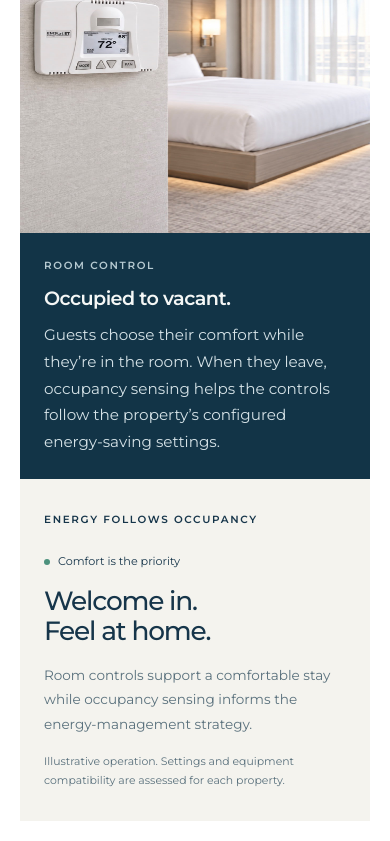
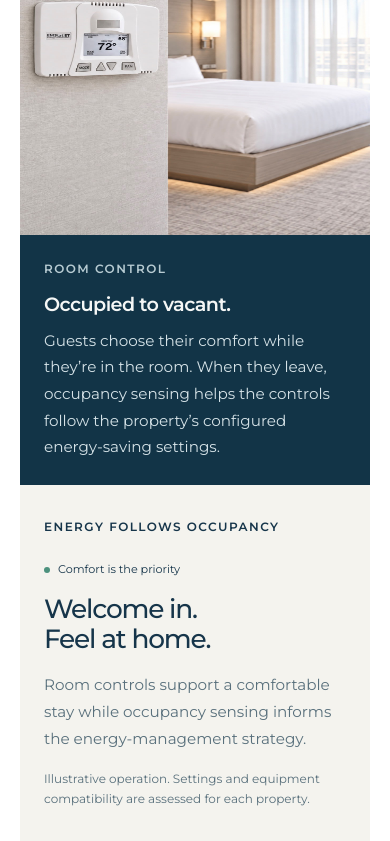
Before and after one commit to MannLester/Lodge-Tech-Website, a Next.js app in the folder apps/web/: page / in a window 390 px wide. Shown: the part 1156-1997 px from the top of the page. Built offline with nearby package versions, Linux system fonts and the light colour scheme.

Commit message:
frontend: standardize editorial typography and responsive alignment

```diff
--- a/apps/web/src/app/marketing.css
+++ b/apps/web/src/app/marketing.css
@@ -21,10 +21,10 @@
   padding-block: clamp(4.5rem, 8vw, 8.5rem);
 }
 .marketing-site .chapter-label {
-  font-size: 0.65rem;
+  font-size: 0.75rem;
   font-weight: 600;
   line-height: 1.7;
-  letter-spacing: 0.16em;
+  letter-spacing: 0.12em;
   text-transform: uppercase;
 }
 .marketing-site .display-heading {
@@ -54,19 +54,19 @@
   margin-top: 1.75rem;
   padding-block: 0.65rem;
   border-bottom: 1px solid currentColor;
-  font-size: 0.8rem;
+  font-size: 0.875rem;
   font-weight: 600;
 }
-.marketing-site .editorial-link span {
+.marketing-site .editorial-link > span[aria-hidden] {
   font-size: 1.3rem;
   transition: transform 180ms ease;
 }
-.marketing-site .editorial-link:hover span {
+.marketing-site .editorial-link:hover > span[aria-hidden] {
   transform: translate(2px, -2px);
 }
 .marketing-site .section-masthead {
   display: grid;
-  grid-template-columns: 1.4fr 0.75fr;
+  grid-template-columns: minmax(0, 1.4fr) minmax(0, 0.75fr);
   align-items: end;
   gap: 4rem;
   margin-bottom: 3.5rem;
@@ -80,7 +80,7 @@
 }
 .marketing-site .small-note {
   margin-top: 2rem;
-  font-size: 0.68rem;
+  font-size: 0.75rem;
   line-height: 1.7;
   color: var(--editorial-muted);
 }
@@ -133,7 +133,7 @@
 
 .marketing-site .occupancy-layout {
   display: grid;
-  grid-template-columns: 1.4fr 1fr;
+  grid-template-columns: minmax(0, 1.4fr) minmax(0, 1fr);
   background: var(--editorial-paper);
 }
 .marketing-site .occupancy-photo {
@@ -229,7 +229,7 @@
   font-weight: 500;
 }
 .marketing-site .occupancy-response p {
-  font-size: 0.85rem;
+  font-size: 0.95rem;
   line-height: 1.8;
   color: var(--editorial-muted);
 }
@@ -472,7 +472,7 @@
 }
 .marketing-site .supporting-product p {
   margin-top: 0.75rem;
-  font-size: 0.8rem;
+  font-size: 0.95rem;
   line-height: 1.7;
   color: var(--editorial-muted);
 }
@@ -489,8 +489,8 @@
 }
 .marketing-site .platform-layout {
   display: grid;
-  grid-template-columns: 1.2fr 1fr;
-  gap: 6rem;
+  grid-template-columns: minmax(0, 1.2fr) minmax(0, 1fr);
+  gap: clamp(2.5rem, 6vw, 6rem);
   align-items: center;
 }
 .marketing-site .platform-section .display-heading span {
@@ -525,7 +525,7 @@
 .marketing-site .platform-story li p {
   margin-top: 0.6rem;
   color: #b7cbd2;
-  font-size: 0.8rem;
+  font-size: 0.95rem;
   line-height: 1.8;
 }
 .marketing-site .video-brief-frame {
@@ -688,6 +688,12 @@
   grid-template-columns: 1fr 1fr;
   gap: 6rem;
   align-items: center;
+}
+.marketing-site .assessment-actions {
+  display: flex;
+  flex-wrap: wrap;
+  align-items: start;
+  gap: 0 1.5rem;
 }
 .marketing-site .assessment-rows > div {
   padding-block: 1.8rem;
--- a/apps/web/src/features/home/ui/product-section.tsx
+++ b/apps/web/src/features/home/ui/product-section.tsx
@@ -89,7 +89,9 @@ export function ProductSection() {
               className="editorial-link"
               href="/solutions/gem-stat-et"
             >
-              Explore <BrandText>GEM Stat™ ET</BrandText>{" "}
+              <span>
+                Explore <BrandText>GEM Stat™ ET</BrandText>
+              </span>
               <span aria-hidden>↗</span>
             </Link>
           </div>
--- a/apps/web/src/features/home/ui/results-section.tsx
+++ b/apps/web/src/features/home/ui/results-section.tsx
@@ -19,13 +19,14 @@ export function ResultsSection() {
             Explore reported property results, then start a savings conversation
             with your equipment, occupancy patterns, and utility costs.
           </p>
+          <div className="assessment-actions">
             <Link className="editorial-link" href="/results">
               Explore property results <span aria-hidden>↗</span>
             </Link>
-          <br />
             <a className="editorial-link" href="#contact">
               Start a Savings Review <span aria-hidden>↗</span>
             </a>
+          </div>
         </div>
         <dl className="assessment-rows">
           <div>
--- a/apps/web/src/features/solutions/ui/product-page.tsx
+++ b/apps/web/src/features/solutions/ui/product-page.tsx
@@ -90,7 +90,9 @@ export function ProductPage({ product }: ProductPageProps) {
                     className="editorial-link"
                     href="/solutions/gem-link-wireless"
                   >
-                    <BrandText>GEM Link® Wireless – HVAC solution</BrandText>
+                    <span>
+                      <BrandText>GEM Link® Wireless – HVAC solution</BrandText>
+                    </span>
                   </Link>
                   .
                 </p>
--- a/apps/web/src/shared/ui/site-footer.tsx
+++ b/apps/web/src/shared/ui/site-footer.tsx
@@ -45,7 +45,7 @@ const footerLinkGroups = [
 export function SiteFooter() {
   return (
     <footer className="border-border bg-surface-muted border-t py-10">
-      <div className="section-shell grid gap-10 md:grid-cols-[1fr_2fr] lg:grid-cols-[1fr_2.5fr]">
+      <div className="section-shell grid gap-10 md:grid-cols-[16rem_minmax(0,1fr)] lg:grid-cols-[1fr_2.5fr]">
         <div className="max-w-64">
           <BrandMark href="/#top" />
           <p className="text-muted mt-4 text-sm leading-6">
@@ -67,7 +67,7 @@ export function SiteFooter() {
           >
             <Image
               alt="BBB Accredited Business"
-              className="h-auto w-32 sm:w-36"
+              className="h-auto w-32 shrink-0 sm:w-36"
               src={bbbAccreditedBusinessSeal}
             />
             <span className="border-border flex flex-col border-l pl-3 text-center text-slate-950">
```
Lines whose indentation alone changed are shown as unchanged.
